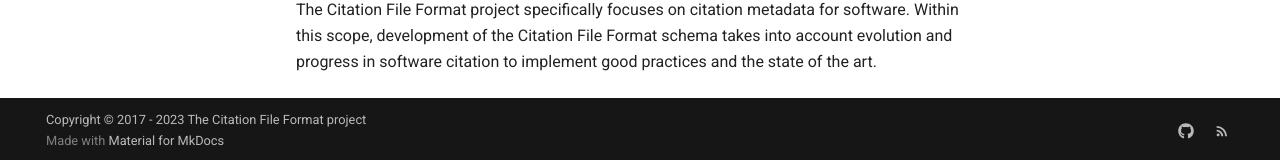
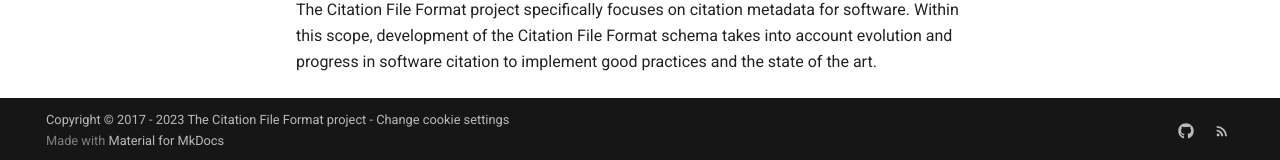
Before and after one commit to sdruskat/cffio, an MkDocs documentation site: the page built from docs/index.md, in a window 1280 px wide and 1359 px high. Shown: the part 1196-1356 px from the top of the window. Built offline with MkDocs 1.6.1 and Material for MkDocs 9.7.7, drawn with Linux system fonts in a browser that asks for light colours; some of the changed lines change nothing that is shown.

Commit message:
Add cookie consent form

```diff
--- a/mkdocs.yml
+++ b/mkdocs.yml
@@ -1,5 +1,6 @@
 site_name: Citation File Format (CFF)
-copyright: Copyright &copy; 2017 - 2023 The Citation File Format project
+copyright: >
+  Copyright &copy; 2017 - 2023 The Citation File Format project - <a href="#__consent">Change cookie settings</a>
 
 nav:
   - About:
@@ -91,6 +92,22 @@
     rss: "Subscribe to the blog RSS feed!"
   analytics:
     provider: custom
+  consent:
+    actions:
+      - reject
+      - accept
+      - manage
+    cookies:
+      analytics:
+        name: Matomo
+        checked: true
+    title: Cookie consent
+    description: >-
+      We use cookies to recognize your repeated visits and preferences, as well
+      as to measure the effectiveness of our documentation and whether users
+      find what they're searching for. With your consent, you're helping us to
+      make our documentation better.
+
 
 extra_css:
   - stylesheets/extra.css
```
